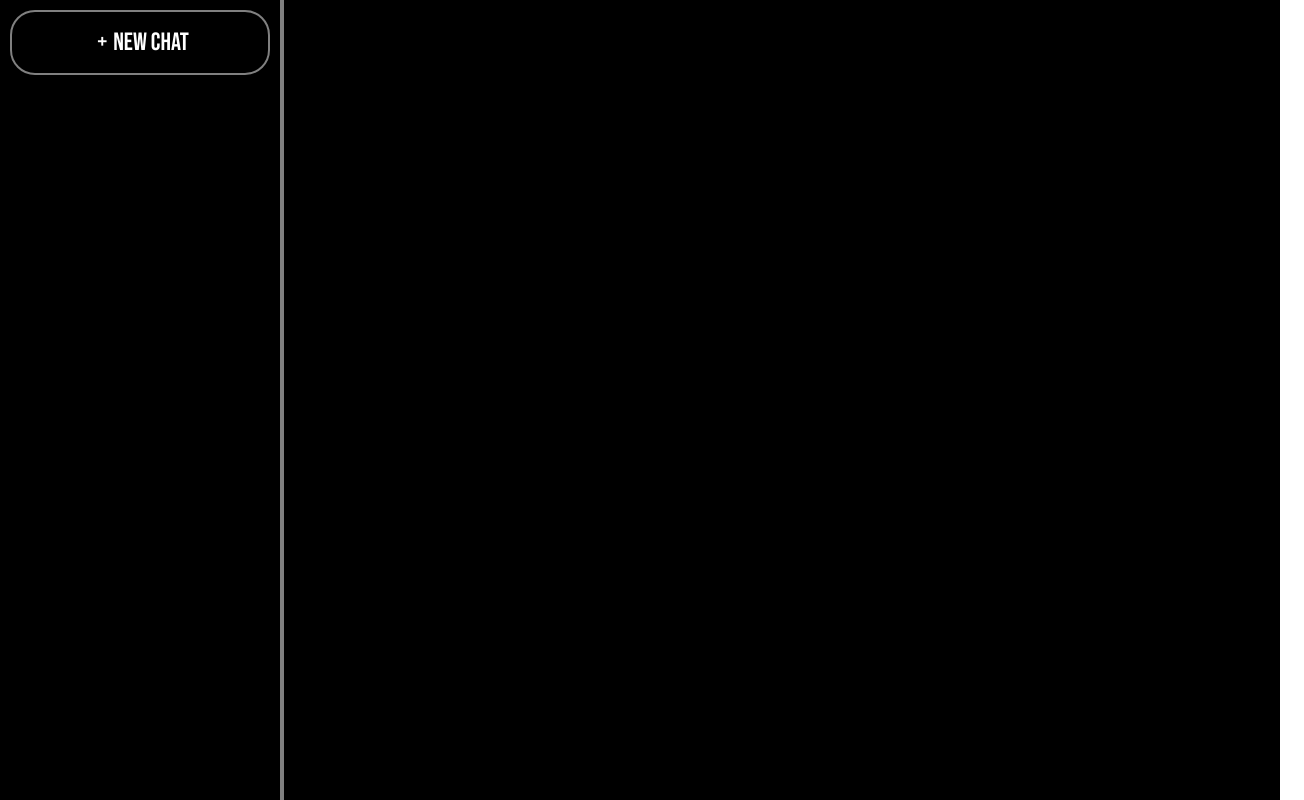
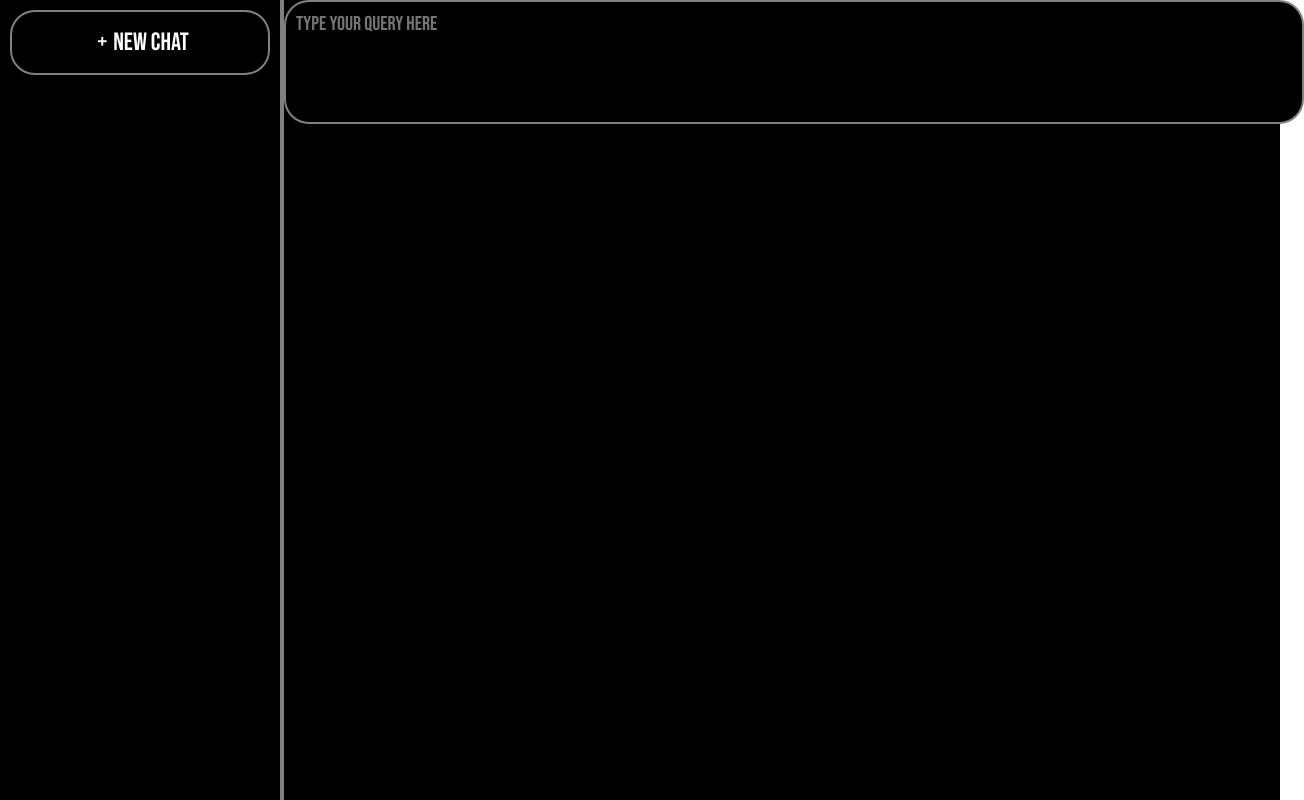
Before and after one commit to parishkar-singh/ChatGPT, a React (Vite) app in the folder client/: page / in a window 1280 px wide. Shown: the whole page, 1304 px wide, since content can reach past the window. Built offline with nearby package versions, Linux system fonts and the light colour scheme; a web font is replaced by a local one.

Commit message:
feat: box fixed

```diff
--- a/client/src/App.jsx
+++ b/client/src/App.jsx
@@ -14,11 +14,11 @@ function App() {
               <span>+</span>
               New Chat
           </div>
-        {/*<h1>Aside1</h1>*/}
       </aside>
-
         <section className="chat-box">
-
+            <div className="chat-input-holder">
+                <textarea placeholder='Type your query here' className="chat-input-textarea"></textarea>
+            </div>
         </section>
     </div>
   )
--- a/client/src/App.scss
+++ b/client/src/App.scss
@@ -9,46 +9,62 @@
   left: 0;
   right: 0;
   font-family: 'Bebas Neue', cursive;
-
   .side-menu {
     padding: 10px;
     width: 260px;
     border-right: 2px solid gray;
   }
-
   .side-menu-button {
     padding: 15px;
     border: 2px solid gray;
     border-radius: 25px;
     text-align: center;
     font-size: 25px;
-    span{
+    cursor: pointer;
+
+    span {
       padding-left: 6px;
       padding-right: 6px;
+    }
 
+    transition: all 0.2s ease-in-out;
+
+    &:hover {
+      box-shadow: 0 0 20px gray, 0 0 10px gray, 0 0 10px gray;
+      color: black;
+      background: white;
     }
   }
 
   .chat-box {
     flex: 1;
     border-left: 2px solid gray;
+
+    .chat-input-holder {
+      .chat-input-textarea {
+        background-color: black;
+        color: white;
+        width: 100%;
+        height: 100px;
+        border: 2px solid gray;
+        outline: none;
+        resize: none;
+        padding: 10px;
+        font-size: 20px;
+        font-family: 'Bebas Neue', cursive;
+        border-radius: 25px;
+        transition: all 0.2s ease-in-out;
+
+        &:hover {
+          background-color: white;
+          color: black;
+          box-shadow: 0 0 20px gray, 0 0 10px gray, 0 0 10px gray;
+          color: black;
+        }
+      }
+
+    }
   }
 
-  @keyframes glow {
-    0% {
-      box-shadow: inset 0 0 0 2px #48abe0,
-      inset 0 0 10px 5px #00eaff,
-      inset 0 0 20px 10px #48abe0;
-    }
-    50% {
-      box-shadow: inset 0 0 0 2px #48abe0,
-      inset 0 0 20px 10px #00eaff,
-      inset 0 0 40px 20px #48abe0;
-    }
-    100% {
-      box-shadow: inset 0 0 0 2px #48abe0,
-      inset 0 0 10px 5px #00eaff,
-      inset 0 0 20px 10px #48abe0;
-    }
-  }
+
 }
```
